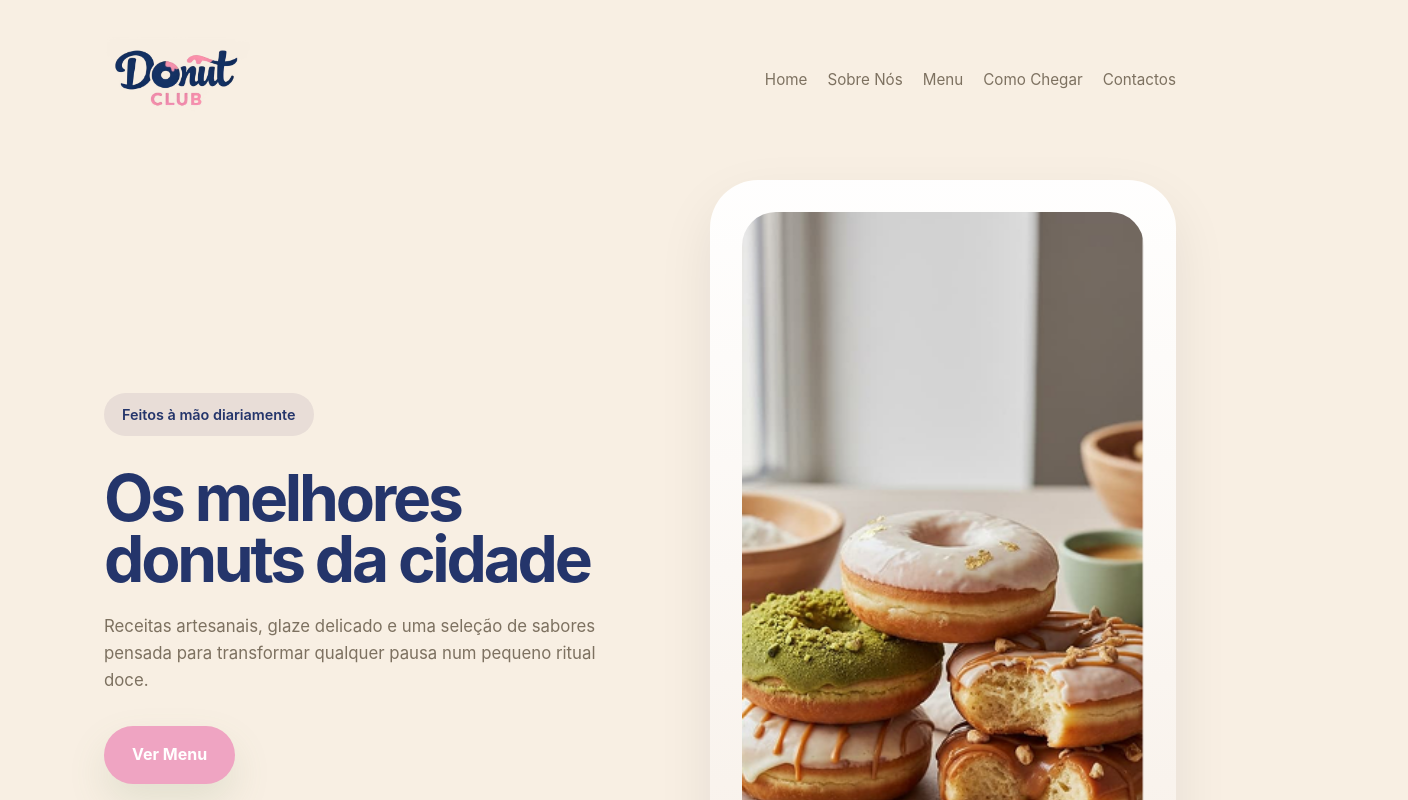
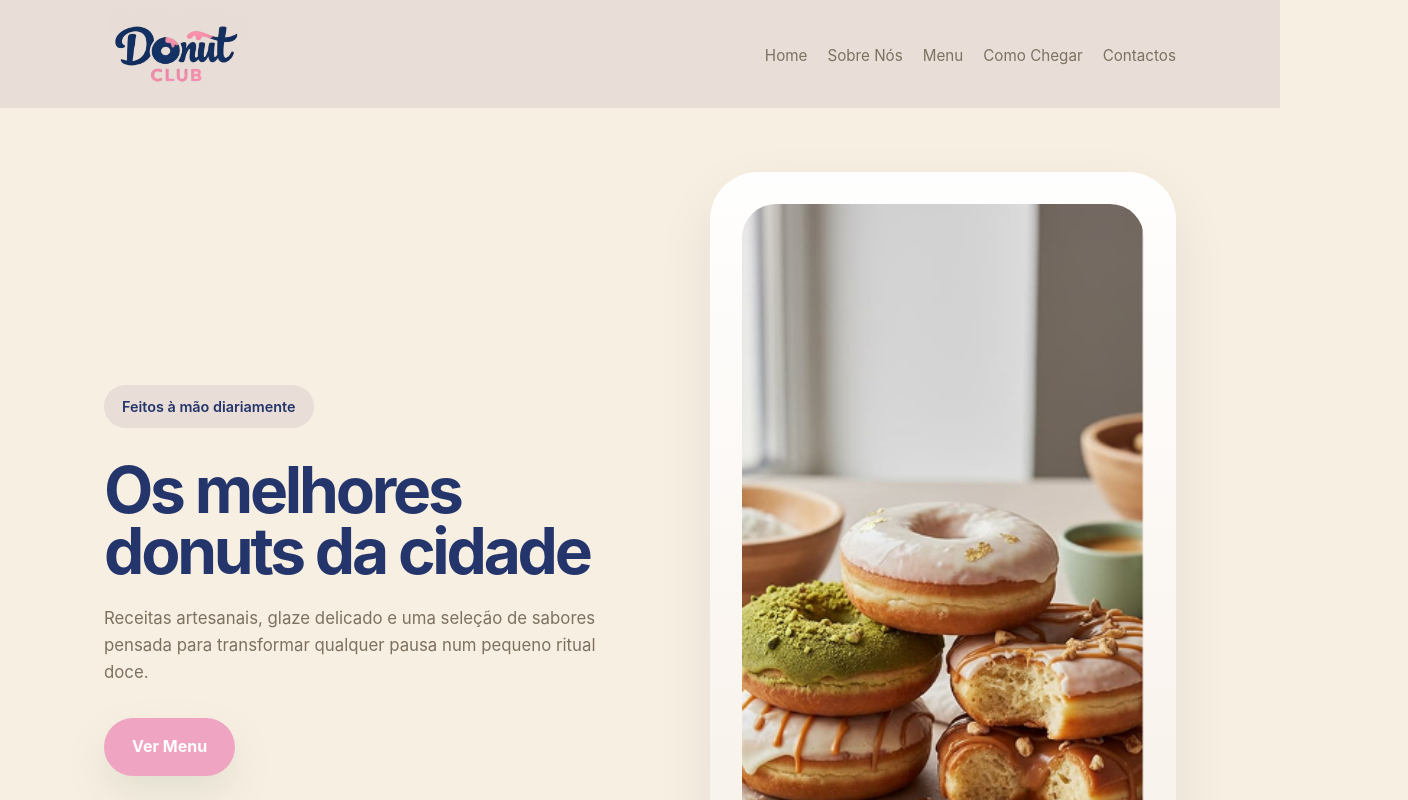
Before and after one commit to solana315/donutclub, a React (Vite) app: page / in a window 1280 px wide. Shown: the top 800 px of the page, 1408 px wide, since content can reach past the window. Built offline with nearby package versions, Linux system fonts and the light colour scheme; no server answers.

Commit message:
home done

```diff
--- a/src/App.css
+++ b/src/App.css
@@ -4,13 +4,33 @@
   padding: 24px 24px 0px;
 }
 
+html,
+body {
+  margin: 0;
+  padding: 0;
+  overflow-x: hidden;
+}
+.topbar {
+  background-color: #E8DDD7;
+  margin-bottom: 24vw;
+  width: 100vw;
+  position: relative;
+  left: 50%;
+  margin-left: -50vw;
+  margin-right: 24vw-;
+  margin-top: -24px;
+  box-sizing: border-box;
+  position: fixed;
+}
 
-.topbar {
+.topbar-inner {
+  max-width: 1120px;
+  margin: 0 auto;
+  padding: 12px 24px 8px;
   display: flex;
   justify-content: space-between;
   align-items: center;
   gap: 24px;
-  padding: 12px 0 8px;
 }
 
 .brand {
@@ -49,6 +69,7 @@
   align-items: center;
   gap: 36px;
   padding: 48px 0 20px;
+  margin-top: 100px;
 }
 
 .hero-copy { /*ver menu, parte debaixo*/
--- a/src/App.jsx
+++ b/src/App.jsx
@@ -17,9 +17,11 @@ function App() {
   return (
     <div className="page">
       <header className="topbar">
+        <div className="topbar-inner">
         <a className="brand" href="#home">
           <img src={logo} alt="Donut Club" />
         </a>
+
         <nav className="nav">
           <a href="#home">Home</a>
           <a href="#about">Sobre Nós</a>
@@ -27,6 +29,8 @@ function App() {
           <a href="#contact">Como Chegar</a>
           <a href="#contact">Contactos</a>
         </nav>
+
+</div>
       </header>
 
       <main className="hero-block" id="home">
```
